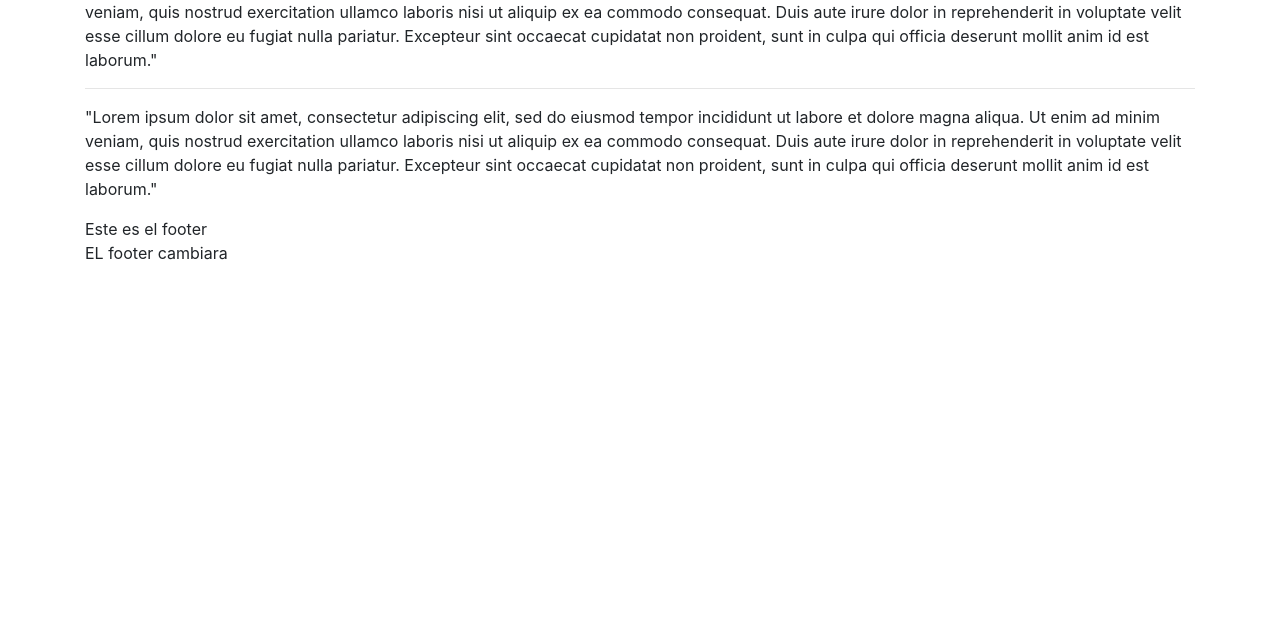
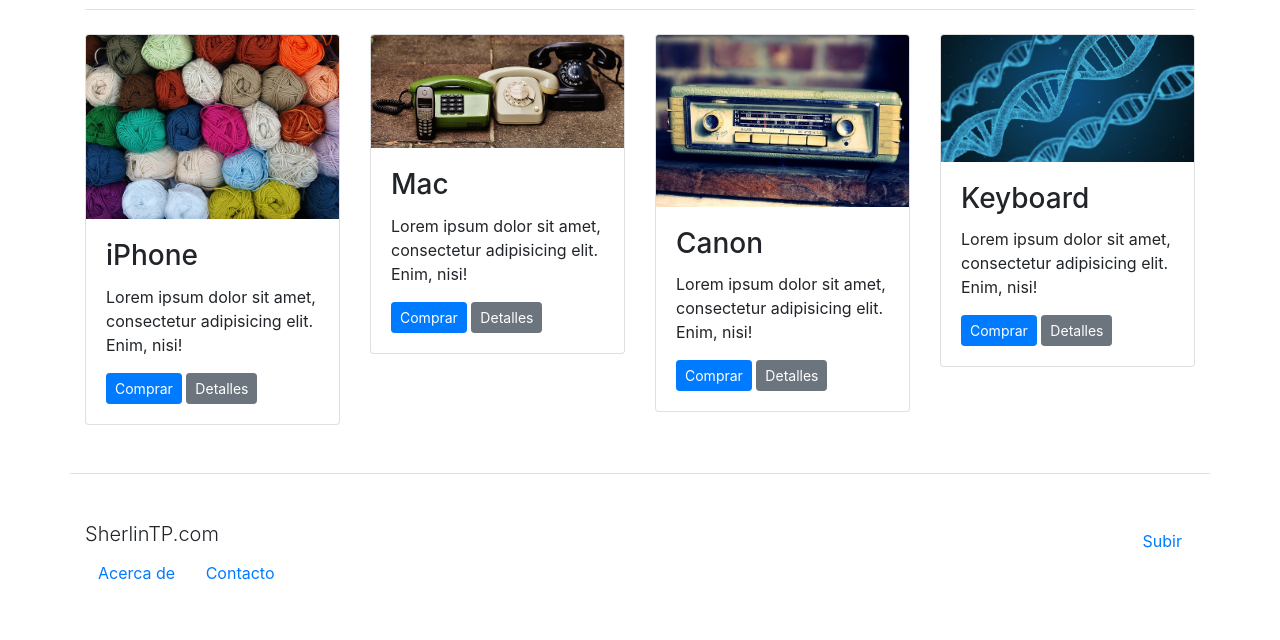
Before and after one commit to Sherlin09/Colabora, a plain HTML site: page index.html in a window 1280 px wide. Shown: the part 521-1161 px from the top of the page. Before the commit the page ends 802 px from the top, so only its background shows below. Drawn offline with nearby package versions, Linux system fonts and the light colour scheme.

Commit message:
Se integra galeria y footer

```diff
--- a/index.html
+++ b/index.html
@@ -80,30 +80,74 @@
                   </div>
             </div>
         </div>
-        <h2>Contenido principal</h2>
-        <hr>
-        <p>"Lorem ipsum dolor sit amet, consectetur adipiscing elit, sed
-            do eiusmod tempor incididunt ut labore et dolore magna aliqua.
-            Ut enim ad minim veniam, quis nostrud exercitation ullamco
-            laboris nisi ut aliquip ex ea commodo consequat. Duis aute
-            irure dolor in reprehenderit in voluptate velit esse cillum
-            dolore eu fugiat nulla pariatur. Excepteur sint occaecat cupidatat
-            non proident, sunt in culpa qui officia deserunt mollit anim
-            id est laborum."
-        </p>
-        <hr>
-        <p>"Lorem ipsum dolor sit amet, consectetur adipiscing elit, sed
-            do eiusmod tempor incididunt ut labore et dolore magna aliqua.
-            Ut enim ad minim veniam, quis nostrud exercitation ullamco
-            laboris nisi ut aliquip ex ea commodo consequat. Duis aute
-            irure dolor in reprehenderit in voluptate velit esse cillum
-            dolore eu fugiat nulla pariatur. Excepteur sint occaecat cupidatat
-            non proident, sunt in culpa qui officia deserunt mollit anim
-            id est laborum."
-        </p>
-    </main>
-    <footer class="container">Este es el footer
-    <p>EL footer cambiara</p>
-    </footer>
+        <div class="row">
+          <div class="col-12">
+              <div class="py-4 border-bottom">
+                  <h1 class="text-center">Galería</h1>
+              </div>
+          </div>
+      </div>
+      <div class="row py-4">
+          <div class="col-12 col-sm-6 col-lg-3 mb-4">
+              <div class="card">
+                  <img src="img/1.jpg" alt="" class="card-img-top">
+                  <div class="card-body">
+                      <h3 class="card-title">iPhone</h3>
+                      <p class="card-text">Lorem ipsum dolor sit amet, consectetur adipisicing elit. Enim, nisi!</p>
+                      <a href="#" class="btn btn-sm btn-primary">Comprar</a>
+                      <a href="#" class="btn btn-sm btn-secondary">Detalles</a>
+                  </div>
+              </div>
+          </div>
+
+          <div class="col-12 col-sm-6 col-lg-3 mb-4">
+              <div class="card">
+                  <img src="img/6.jpg" alt="" class="card-img-top">
+                  <div class="card-body">
+                      <h3 class="card-title">Mac</h3>
+                      <p class="card-text">Lorem ipsum dolor sit amet, consectetur adipisicing elit. Enim, nisi!</p>
+                      <a href="#" class="btn btn-sm btn-primary">Comprar</a>
+                      <a href="#" class="btn btn-sm btn-secondary">Detalles</a>
+                  </div>
+              </div>
+          </div>
+
+          <div class="col-12 col-sm-6 col-lg-3 mb-4">
+              <div class="card">
+                  <img src="img/3.jpg" alt="" class="card-img-top">
+                  <div class="card-body">
+                      <h3 class="card-title">Canon</h3>
+                      <p class="card-text">Lorem ipsum dolor sit amet, consectetur adipisicing elit. Enim, nisi!</p>
+                      <a href="#" class="btn btn-sm btn-primary">Comprar</a>
+                      <a href="#" class="btn btn-sm btn-secondary">Detalles</a>
+                  </div>
+              </div>
+          </div>
+          <div class="col-12 col-sm-6 col-lg-3 mb-4">
+              <div class="card">
+                  <img src="img/4.jpg" alt="" class="card-img-top">
+                  <div class="card-body">
+                      <h3 class="card-title">Keyboard</h3>
+                      <p class="card-text">Lorem ipsum dolor sit amet, consectetur adipisicing elit. Enim, nisi!</p>
+                      <a href="#" class="btn btn-sm btn-primary">Comprar</a>
+                      <a href="#" class="btn btn-sm btn-secondary">Detalles</a>
+                  </div>
+              </div>
+          </div>
+      </div>
+  </main>
+
+  <footer class="container">
+    <div class="row border-top py-5">
+        <div class="col">
+            <h3 class="lead">SherlinTP.com</h3>
+            <a href="#" class="btn btn-link">Acerca de</a>
+            <a href="#" class="btn btn-link">Contacto</a>
+        </div>
+        <div class="col text-right">
+            <a href="#" class="btn btn-link">Subir</a>
+        </div>
+    </div>
+</footer>
 </body>
 </html>
```
